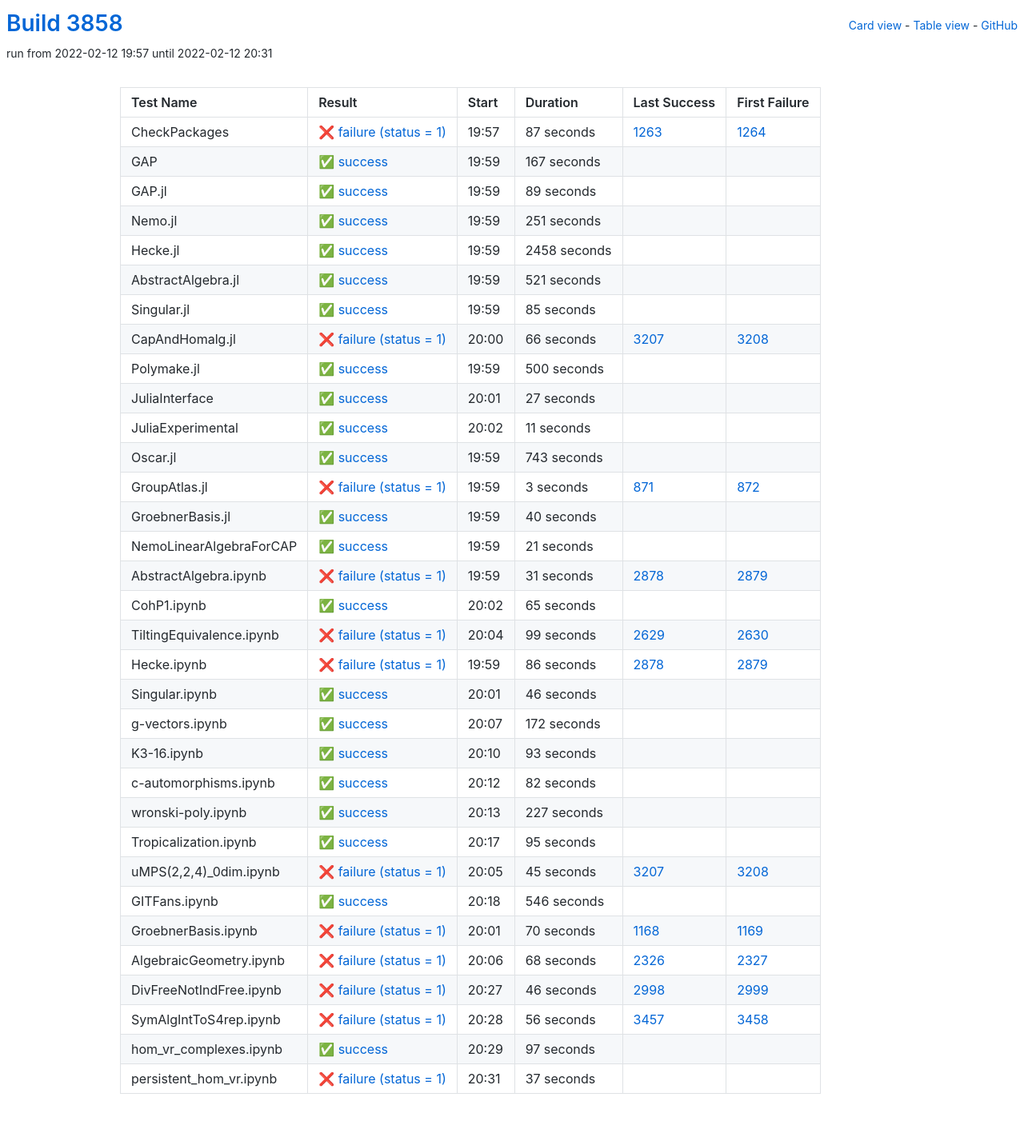
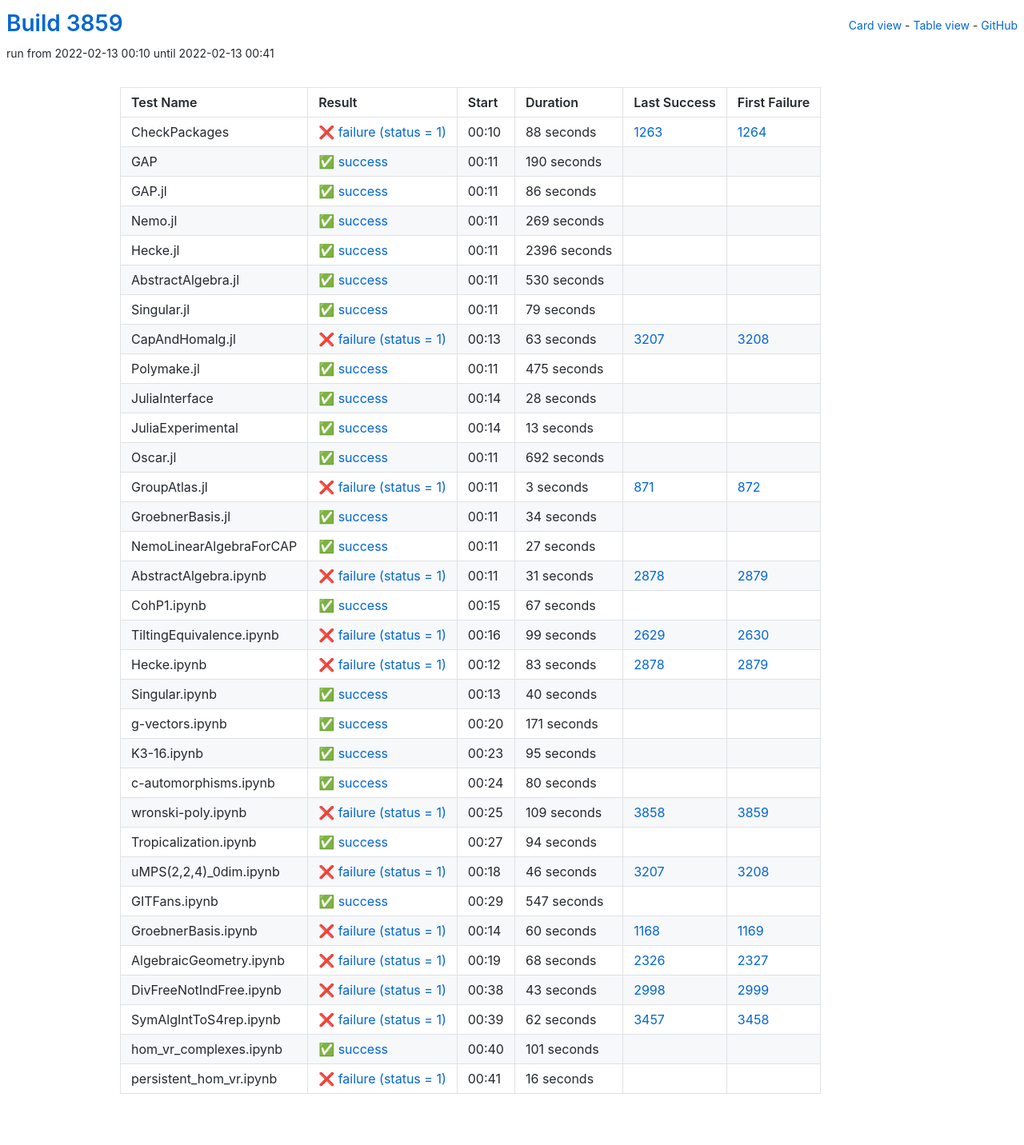
Before and after one commit to oscar-system/oscar-ci-status-stable, a Jekyll site: the page built from table.html, in a window 1280 px wide. Shown: the whole page at 80% size. Built offline with Jekyll 4.4.1, drawn with Linux system fonts in a browser that asks for light colours.

Commit message:
Build #3859

```diff
--- a/_data/ci.yml
+++ b/_data/ci.yml
@@ -1,6 +1,6 @@
 ---
-build: 3858
-build_url: https://oscarci.mathematik.uni-kl.de/job/oscar-stable/3858/
+build: 3859
+build_url: https://oscarci.mathematik.uni-kl.de/job/oscar-stable/3859/
 job: oscar-stable
 organization: oscar-system
 repo: oscar-ci-status-stable
@@ -8,152 +8,152 @@ repourl: https://github.com/oscar-system/oscar-ci-status-stable
 tests:
 - name: CheckPackages
   id: checkpackages
-  log: https://oscarci.mathematik.uni-kl.de/job/oscar-stable/3858/artifact/logs/build-3858/CheckPackages.log
-  start: 2022-02-12 19:57
+  log: https://oscarci.mathematik.uni-kl.de/job/oscar-stable/3859/artifact/logs/build-3859/CheckPackages.log
+  start: 2022-02-13 00:10
   success: false
   exitcode: 1
   status: failure
-  duration: 87
+  duration: 88
   last_success: 1263
   last_success_url: https://oscarci.mathematik.uni-kl.de/job/oscar-stable/1263/
   first_failure: 1264
   first_failure_url: https://oscarci.mathematik.uni-kl.de/job/oscar-stable/1264/
 - name: GAP
   id: gap
-  log: https://oscarci.mathematik.uni-kl.de/job/oscar-stable/3858/artifact/logs/build-3858/GAP.log
-  start: 2022-02-12 19:59
+  log: https://oscarci.mathematik.uni-kl.de/job/oscar-stable/3859/artifact/logs/build-3859/GAP.log
+  start: 2022-02-13 00:11
   success: true
   exitcode: 0
   status: success
-  duration: 167
+  duration: 190
   last_success: false
   last_success_url:
   first_failure: false
   first_failure_url:
 - name: GAP.jl
   id: gap-jl
-  log: https://oscarci.mathematik.uni-kl.de/job/oscar-stable/3858/artifact/logs/build-3858/GAP.jl.log
-  start: 2022-02-12 19:59
+  log: https://oscarci.mathematik.uni-kl.de/job/oscar-stable/3859/artifact/logs/build-3859/GAP.jl.log
+  start: 2022-02-13 00:11
   success: true
   exitcode: 0
   status: success
-  duration: 89
+  duration: 86
   last_success: false
   last_success_url:
   first_failure: false
   first_failure_url:
 - name: Nemo.jl
   id: nemo-jl
-  log: https://oscarci.mathematik.uni-kl.de/job/oscar-stable/3858/artifact/logs/build-3858/Nemo.jl.log
-  start: 2022-02-12 19:59
+  log: https://oscarci.mathematik.uni-kl.de/job/oscar-stable/3859/artifact/logs/build-3859/Nemo.jl.log
+  start: 2022-02-13 00:11
   success: true
   exitcode: 0
   status: success
-  duration: 251
+  duration: 269
   last_success: false
   last_success_url:
   first_failure: false
   first_failure_url:
 - name: Hecke.jl
   id: hecke-jl
-  log: https://oscarci.mathematik.uni-kl.de/job/oscar-stable/3858/artifact/logs/build-3858/Hecke.jl.log
-  start: 2022-02-12 19:59
+  log: https://oscarci.mathematik.uni-kl.de/job/oscar-stable/3859/artifact/logs/build-3859/Hecke.jl.log
+  start: 2022-02-13 00:11
   success: true
   exitcode: 0
   status: success
-  duration: 2458
+  duration: 2396
   last_success: false
   last_success_url:
   first_failure: false
   first_failure_url:
 - name: AbstractAlgebra.jl
   id: abstractalgebra-jl
-  log: https://oscarci.mathematik.uni-kl.de/job/oscar-stable/3858/artifact/logs/build-3858/AbstractAlgebra.jl.log
-  start: 2022-02-12 19:59
+  log: https://oscarci.mathematik.uni-kl.de/job/oscar-stable/3859/artifact/logs/build-3859/AbstractAlgebra.jl.log
+  start: 2022-02-13 00:11
   success: true
   exitcode: 0
   status: success
-  duration: 521
+  duration: 530
   last_success: false
   last_success_url:
   first_failure: false
   first_failure_url:
 - name: Singular.jl
   id: singular-jl
-  log: https://oscarci.mathematik.uni-kl.de/job/oscar-stable/3858/artifact/logs/build-3858/Singular.jl.log
-  start: 2022-02-12 19:59
+  log: https://oscarci.mathematik.uni-kl.de/job/oscar-stable/3859/artifact/logs/build-3859/Singular.jl.log
+  start: 2022-02-13 00:11
   success: true
   exitcode: 0
   status: success
-  duration: 85
+  duration: 79
   last_success: false
   last_success_url:
   first_failure: false
   first_failure_url:
 - name: CapAndHomalg.jl
   id: capandhomalg-jl
-  log: https://oscarci.mathematik.uni-kl.de/job/oscar-stable/3858/artifact/logs/build-3858/CapAndHomalg.jl.log
-  start: 2022-02-12 20:00
+  log: https://oscarci.mathematik.uni-kl.de/job/oscar-stable/3859/artifact/logs/build-3859/CapAndHomalg.jl.log
+  start: 2022-02-13 00:13
   success: false
   exitcode: 1
   status: failure
-  duration: 66
+  duration: 63
   last_success: 3207
   last_success_url: https://oscarci.mathematik.uni-kl.de/job/oscar-stable/3207/
   first_failure: 3208
   first_failure_url: https://oscarci.mathematik.uni-kl.de/job/oscar-stable/3208/
 - name: Polymake.jl
   id: polymake-jl
-  log: https://oscarci.mathematik.uni-kl.de/job/oscar-stable/3858/artifact/logs/build-3858/Polymake.jl.log
-  start: 2022-02-12 19:59
+  log: https://oscarci.mathematik.uni-kl.de/job/oscar-stable/3859/artifact/logs/build-3859/Polymake.jl.log
+  start: 2022-02-13 00:11
   success: true
   exitcode: 0
   status: success
-  duration: 500
+  duration: 475
   last_success: false
   last_success_url:
   first_failure: false
   first_failure_url:
 - name: JuliaInterface
   id: juliainterface
-  log: https://oscarci.mathematik.uni-kl.de/job/oscar-stable/3858/artifact/logs/build-3858/JuliaInterface.log
-  start: 2022-02-12 20:01
+  log: https://oscarci.mathematik.uni-kl.de/job/oscar-stable/3859/artifact/logs/build-3859/JuliaInterface.log
+  start: 2022-02-13 00:14
   success: true
   exitcode: 0
   status: success
-  duration: 27
+  duration: 28
   last_success: false
   last_success_url:
   first_failure: false
   first_failure_url:
 - name: JuliaExperimental
   id: juliaexperimental
-  log: https://oscarci.mathematik.uni-kl.de/job/oscar-stable/3858/artifact/logs/build-3858/JuliaExperimental.log
-  start: 2022-02-12 20:02
+  log: https://oscarci.mathematik.uni-kl.de/job/oscar-stable/3859/artifact/logs/build-3859/JuliaExperimental.log
+  start: 2022-02-13 00:14
   success: true
   exitcode: 0
   status: success
-  duration: 11
+  duration: 13
   last_success: false
   last_success_url:
   first_failure: false
   first_failure_url:
 - name: Oscar.jl
   id: oscar-jl
-  log: https://oscarci.mathematik.uni-kl.de/job/oscar-stable/3858/artifact/logs/build-3858/Oscar.jl.log
-  start: 2022-02-12 19:59
+  log: https://oscarci.mathematik.uni-kl.de/job/oscar-stable/3859/artifact/logs/build-3859/Oscar.jl.log
+  start: 2022-02-13 00:11
   success: true
   exitcode: 0
   status: success
-  duration: 743
+  duration: 692
   last_success: false
   last_success_url:
   first_failure: false
   first_failure_url:
 - name: GroupAtlas.jl
   id: groupatlas-jl
-  log: https://oscarci.mathematik.uni-kl.de/job/oscar-stable/3858/artifact/logs/build-3858/GroupAtlas.jl.log
-  start: 2022-02-12 19:59
+  log: https://oscarci.mathematik.uni-kl.de/job/oscar-stable/3859/artifact/logs/build-3859/GroupAtlas.jl.log
+  start: 2022-02-13 00:11
   success: false
   exitcode: 1
   status: failure
@@ -164,32 +164,32 @@ tests:
   first_failure_url: https://oscarci.mathematik.uni-kl.de/job/oscar-stable/872/
 - name: GroebnerBasis.jl
   id: groebnerbasis-jl
-  log: https://oscarci.mathematik.uni-kl.de/job/oscar-stable/3858/artifact/logs/build-3858/GroebnerBasis.jl.log
-  start: 2022-02-12 19:59
+  log: https://oscarci.mathematik.uni-kl.de/job/oscar-stable/3859/artifact/logs/build-3859/GroebnerBasis.jl.log
+  start: 2022-02-13 00:11
   success: true
   exitcode: 0
   status: success
-  duration: 40
+  duration: 34
   last_success: false
   last_success_url:
   first_failure: false
   first_failure_url:
 - name: NemoLinearAlgebraForCAP
   id: nemolinearalgebraforcap
-  log: https://oscarci.mathematik.uni-kl.de/job/oscar-stable/3858/artifact/logs/build-3858/NemoLinearAlgebraForCAP.log
-  start: 2022-02-12 19:59
+  log: https://oscarci.mathematik.uni-kl.de/job/oscar-stable/3859/artifact/logs/build-3859/NemoLinearAlgebraForCAP.log
+  start: 2022-02-13 00:11
   success: true
   exitcode: 0
   status: success
-  duration: 21
+  duration: 27
   last_success: false
   last_success_url:
   first_failure: false
   first_failure_url:
 - name: AbstractAlgebra.ipynb
   id: abstractalgebra-ipynb
-  log: https://oscarci.mathematik.uni-kl.de/job/oscar-stable/3858/artifact/logs/build-3858/AbstractAlgebra.ipynb.log
-  start: 2022-02-12 19:59
+  log: https://oscarci.mathematik.uni-kl.de/job/oscar-stable/3859/artifact/logs/build-3859/AbstractAlgebra.ipynb.log
+  start: 2022-02-13 00:11
   success: false
   exitcode: 1
   status: failure
@@ -200,20 +200,20 @@ tests:
   first_failure_url: https://oscarci.mathematik.uni-kl.de/job/oscar-stable/2879/
 - name: CohP1.ipynb
   id: cohp1-ipynb
-  log: https://oscarci.mathematik.uni-kl.de/job/oscar-stable/3858/artifact/logs/build-3858/CohP1.ipynb.log
-  start: 2022-02-12 20:02
+  log: https://oscarci.mathematik.uni-kl.de/job/oscar-stable/3859/artifact/logs/build-3859/CohP1.ipynb.log
+  start: 2022-02-13 00:15
   success: true
   exitcode: 0
   status: success
-  duration: 65
+  duration: 67
   last_success: false
   last_success_url:
   first_failure: false
   first_failure_url:
 - name: TiltingEquivalence.ipynb
   id: tiltingequivalence-ipynb
-  log: https://oscarci.mathematik.uni-kl.de/job/oscar-stable/3858/artifact/logs/build-3858/TiltingEquivalence.ipynb.log
-  start: 2022-02-12 20:04
+  log: https://oscarci.mathematik.uni-kl.de/job/oscar-stable/3859/artifact/logs/build-3859/TiltingEquivalence.ipynb.log
+  start: 2022-02-13 00:16
   success: false
   exitcode: 1
   status: failure
@@ -224,80 +224,44 @@ tests:
   first_failure_url: https://oscarci.mathematik.uni-kl.de/job/oscar-stable/2630/
 - name: Hecke.ipynb
   id: hecke-ipynb
-  log: https://oscarci.mathematik.uni-kl.de/job/oscar-stable/3858/artifact/logs/build-3858/Hecke.ipynb.log
-  start: 2022-02-12 19:59
+  log: https://oscarci.mathematik.uni-kl.de/job/oscar-stable/3859/artifact/logs/build-3859/Hecke.ipynb.log
+  start: 2022-02-13 00:12
   success: false
   exitcode: 1
   status: failure
-  duration: 86
+  duration: 83
   last_success: 2878
   last_success_url: https://oscarci.mathematik.uni-kl.de/job/oscar-stable/2878/
   first_failure: 2879
   first_failure_url: https://oscarci.mathematik.uni-kl.de/job/oscar-stable/2879/
 - name: Singular.ipynb
   id: singular-ipynb
-  log: https://oscarci.mathematik.uni-kl.de/job/oscar-stable/3858/artifact/logs/build-3858/Singular.ipynb.log
-  start: 2022-02-12 20:01
+  log: https://oscarci.mathematik.uni-kl.de/job/oscar-stable/3859/artifact/logs/build-3859/Singular.ipynb.log
+  start: 2022-02-13 00:13
   success: true
   exitcode: 0
   status: success
-  duration: 46
+  duration: 40
   last_success: false
   last_success_url:
   first_failure: false
   first_failure_url:
 - name: g-vectors.ipynb
   id: g-vectors-ipynb
-  log: https://oscarci.mathematik.uni-kl.de/job/oscar-stable/3858/artifact/logs/build-3858/g-vectors.ipynb.log
-  start: 2022-02-12 20:07
+  log: https://oscarci.mathematik.uni-kl.de/job/oscar-stable/3859/artifact/logs/build-3859/g-vectors.ipynb.log
+  start: 2022-02-13 00:20
   success: true
   exitcode: 0
   status: success
-  duration: 172
+  duration: 171
   last_success: false
   last_success_url:
   first_failure: false
   first_failure_url:
 - name: K3-16.ipynb
   id: k3-16-ipynb
-  log: https://oscarci.mathematik.uni-kl.de/job/oscar-stable/3858/artifact/logs/build-3858/K3-16.ipynb.log
-  start: 2022-02-12 20:10
-  success: true
-  exitcode: 0
-  status: success
-  duration: 93
-  last_success: false
-  last_success_url:
-  first_failure: false
-  first_failure_url:
-- name: c-automorphisms.ipynb
-  id: c-automorphisms-ipynb
-  log: https://oscarci.mathematik.uni-kl.de/job/oscar-stable/3858/artifact/logs/build-3858/c-automorphisms.ipynb.log
-  start: 2022-02-12 20:12
-  success: true
-  exitcode: 0
-  status: success
-  duration: 82
-  last_success: false
-  last_success_url:
-  first_failure: false
-  first_failure_url:
-- name: wronski-poly.ipynb
-  id: wronski-poly-ipynb
-  log: https://oscarci.mathematik.uni-kl.de/job/oscar-stable/3858/artifact/logs/build-3858/wronski-poly.ipynb.log
-  start: 2022-02-12 20:13
-  success: true
-  exitcode: 0
-  status: success
-  duration: 227
-  last_success: false
-  last_success_url:
-  first_failure: false
-  first_failure_url:
-- name: Tropicalization.ipynb
-  id: tropicalization-ipynb
-  log: https://oscarci.mathematik.uni-kl.de/job/oscar-stable/3858/artifact/logs/build-3858/Tropicalization.ipynb.log
-  start: 2022-02-12 20:17
+  log: https://oscarci.mathematik.uni-kl.de/job/oscar-stable/3859/artifact/logs/build-3859/K3-16.ipynb.log
+  start: 2022-02-13 00:23
   success: true
   exitcode: 0
   status: success
@@ -306,46 +270,82 @@ tests:
   last_success_url:
   first_failure: false
   first_failure_url:
-- name: uMPS(2,2,4)_0dim.ipynb
-  id: umps-2-2-4-0dim-ipynb
-  log: https://oscarci.mathematik.uni-kl.de/job/oscar-stable/3858/artifact/logs/build-3858/uMPS-2-2-4-_0dim.ipynb.log
-  start: 2022-02-12 20:05
+- name: c-automorphisms.ipynb
+  id: c-automorphisms-ipynb
+  log: https://oscarci.mathematik.uni-kl.de/job/oscar-stable/3859/artifact/logs/build-3859/c-automorphisms.ipynb.log
+  start: 2022-02-13 00:24
+  success: true
+  exitcode: 0
+  status: success
+  duration: 80
+  last_success: false
+  last_success_url:
+  first_failure: false
+  first_failure_url:
+- name: wronski-poly.ipynb
+  id: wronski-poly-ipynb
+  log: https://oscarci.mathematik.uni-kl.de/job/oscar-stable/3859/artifact/logs/build-3859/wronski-poly.ipynb.log
+  start: 2022-02-13 00:25
   success: false
   exitcode: 1
   status: failure
-  duration: 45
+  duration: 109
+  last_success: 3858
+  last_success_url: https://oscarci.mathematik.uni-kl.de/job/oscar-stable/3858/
+  first_failure: 3859
+  first_failure_url: https://oscarci.mathematik.uni-kl.de/job/oscar-stable/3859/
+- name: Tropicalization.ipynb
+  id: tropicalization-ipynb
+  log: https://oscarci.mathematik.uni-kl.de/job/oscar-stable/3859/artifact/logs/build-3859/Tropicalization.ipynb.log
+  start: 2022-02-13 00:27
+  success: true
+  exitcode: 0
+  status: success
+  duration: 94
+  last_success: false
+  last_success_url:
+  first_failure: false
+  first_failure_url:
+- name: uMPS(2,2,4)_0dim.ipynb
+  id: umps-2-2-4-0dim-ipynb
+  log: https://oscarci.mathematik.uni-kl.de/job/oscar-stable/3859/artifact/logs/build-3859/uMPS-2-2-4-_0dim.ipynb.log
+  start: 2022-02-13 00:18
+  success: false
+  exitcode: 1
+  status: failure
+  duration: 46
   last_success: 3207
   last_success_url: https://oscarci.mathematik.uni-kl.de/job/oscar-stable/3207/
   first_failure: 3208
   first_failure_url: https://oscarci.mathematik.uni-kl.de/job/oscar-stable/3208/
 - name: GITFans.ipynb
   id: gitfans-ipynb
-  log: https://oscarci.mathematik.uni-kl.de/job/oscar-stable/3858/artifact/logs/build-3858/GITFans.ipynb.log
-  start: 2022-02-12 20:18
+  log: https://oscarci.mathematik.uni-kl.de/job/oscar-stable/3859/artifact/logs/build-3859/GITFans.ipynb.log
+  start: 2022-02-13 00:29
   success: true
   exitcode: 0
   status: success
-  duration: 546
+  duration: 547
   last_success: false
   last_success_url:
   first_failure: false
   first_failure_url:
 - name: GroebnerBasis.ipynb
   id: groebnerbasis-ipynb
-  log: https://oscarci.mathematik.uni-kl.de/job/oscar-stable/3858/artifact/logs/build-3858/GroebnerBasis.ipynb.log
-  start: 2022-02-12 20:01
+  log: https://oscarci.mathematik.uni-kl.de/job/oscar-stable/3859/artifact/logs/build-3859/GroebnerBasis.ipynb.log
+  start: 2022-02-13 00:14
   success: false
   exitcode: 1
   status: failure
-  duration: 70
+  duration: 60
   last_success: 1168
   last_success_url: https://oscarci.mathematik.uni-kl.de/job/oscar-stable/1168/
   first_failure: 1169
   first_failure_url: https://oscarci.mathematik.uni-kl.de/job/oscar-stable/1169/
 - name: AlgebraicGeometry.ipynb
   id: algebraicgeometry-ipynb
-  log: https://oscarci.mathematik.uni-kl.de/job/oscar-stable/3858/artifact/logs/build-3858/AlgebraicGeometry.ipynb.log
-  start: 2022-02-12 20:06
+  log: https://oscarci.mathematik.uni-kl.de/job/oscar-stable/3859/artifact/logs/build-3859/AlgebraicGeometry.ipynb.log
+  start: 2022-02-13 00:19
   success: false
   exitcode: 1
   status: failure
@@ -356,48 +356,48 @@ tests:
   first_failure_url: https://oscarci.mathematik.uni-kl.de/job/oscar-stable/2327/
 - name: DivFreeNotIndFree.ipynb
   id: divfreenotindfree-ipynb
-  log: https://oscarci.mathematik.uni-kl.de/job/oscar-stable/3858/artifact/logs/build-3858/DivFreeNotIndFree.ipynb.log
-  start: 2022-02-12 20:27
+  log: https://oscarci.mathematik.uni-kl.de/job/oscar-stable/3859/artifact/logs/build-3859/DivFreeNotIndFree.ipynb.log
+  start: 2022-02-13 00:38
   success: false
   exitcode: 1
   status: failure
-  duration: 46
+  duration: 43
   last_success: 2998
   last_success_url: https://oscarci.mathematik.uni-kl.de/job/oscar-stable/2998/
   first_failure: 2999
   first_failure_url: https://oscarci.mathematik.uni-kl.de/job/oscar-stable/2999/
 - name: SymAlgIntToS4rep.ipynb
   id: symalginttos4rep-ipynb
-  log: https://oscarci.mathematik.uni-kl.de/job/oscar-stable/3858/artifact/logs/build-3858/SymAlgIntToS4rep.ipynb.log
-  start: 2022-02-12 20:28
+  log: https://oscarci.mathematik.uni-kl.de/job/oscar-stable/3859/artifact/logs/build-3859/SymAlgIntToS4rep.ipynb.log
+  start: 2022-02-13 00:39
   success: false
   exitcode: 1
   status: failure
-  duration: 56
+  duration: 62
   last_success: 3457
   last_success_url: https://oscarci.mathematik.uni-kl.de/job/oscar-stable/3457/
   first_failure: 3458
   first_failure_url: https://oscarci.mathematik.uni-kl.de/job/oscar-stable/3458/
 - name: hom_vr_complexes.ipynb
   id: hom-vr-complexes-ipynb
-  log: https://oscarci.mathematik.uni-kl.de/job/oscar-stable/3858/artifact/logs/build-3858/hom_vr_complexes.ipynb.log
-  start: 2022-02-12 20:29
+  log: https://oscarci.mathematik.uni-kl.de/job/oscar-stable/3859/artifact/logs/build-3859/hom_vr_complexes.ipynb.log
+  start: 2022-02-13 00:40
   success: true
   exitcode: 0
   status: success
-  duration: 97
+  duration: 101
   last_success: false
   last_success_url:
   first_failure: false
   first_failure_url:
 - name: persistent_hom_vr.ipynb
   id: persistent-hom-vr-ipynb
-  log: https://oscarci.mathematik.uni-kl.de/job/oscar-stable/3858/artifact/logs/build-3858/persistent_hom_vr.ipynb.log
-  start: 2022-02-12 20:31
+  log: https://oscarci.mathematik.uni-kl.de/job/oscar-stable/3859/artifact/logs/build-3859/persistent_hom_vr.ipynb.log
+  start: 2022-02-13 00:41
   success: false
   exitcode: 1
   status: failure
-  duration: 37
+  duration: 16
   last_success: false
   last_success_url:
   first_failure: false
```
Also changed, not shown: README.md.
